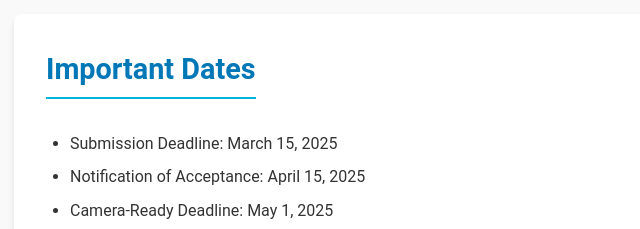
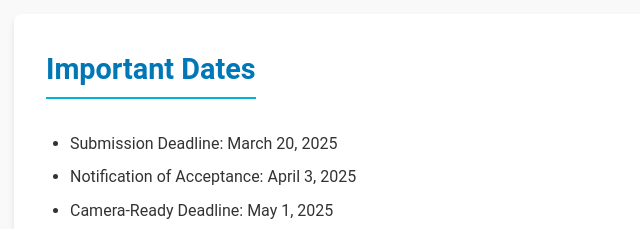
Before and after one commit to AI4RDM/AIRDeM, a plain HTML site: page index.html in a window 1280 px wide. Shown: the part 860-1089 px from the top of the page, 26-666 px from the left. Drawn offline with Linux system fonts and the light colour scheme.

Commit message:
Update index.html

```diff
--- a/index.html
+++ b/index.html
@@ -42,8 +42,8 @@
         <section id="important-dates">
             <h3>Important Dates</h3>
             <ul>
-                <li>Submission Deadline: March 15, 2025</li>
-                <li>Notification of Acceptance: April 15, 2025</li>
+                <li>Submission Deadline: March 20, 2025</li>
+                <li>Notification of Acceptance: April 3, 2025</li>
                 <li>Camera-Ready Deadline: May 1, 2025</li>
                 <li>Workshop Date: June 10, 2025</li>
             </ul>
```
